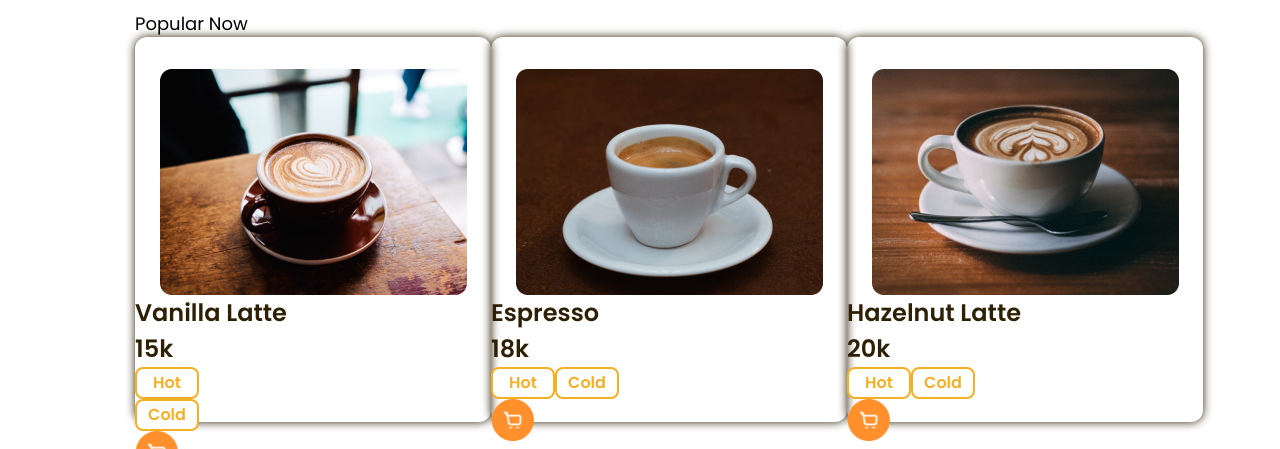
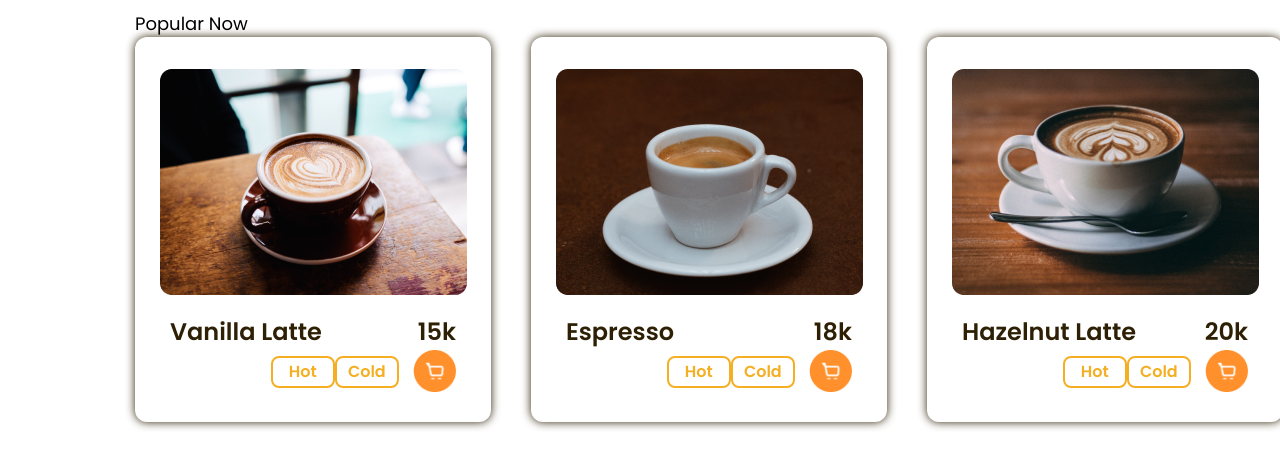
Before and after one commit to Linh13497/coffeshop, a website built with Vite: page coffe/index.html in a window 1280 px wide. Shown: the part 220-669 px from the top of the page. Built offline with nearby package versions, Linux system fonts and the light colour scheme.

Commit message:
Update style.css

```diff
--- a/coffe/style.css
+++ b/coffe/style.css
@@ -309,7 +309,7 @@ body {
 
 /* Menu Item  */
 
-.card-content-menu {
+.card-content {
   display: grid;
   grid-template-columns: 80% 20%;
   padding-top: 19px;
@@ -319,6 +319,7 @@ body {
 .grid-items {
   display: grid;
   grid-template-columns: 1fr 1fr 1fr ;
+  gap: 40px;
 }
 
 .card-holder {
@@ -333,34 +334,31 @@ body {
   margin-top: var(--size-600);
 }
 
-.card-content-menu > * {
+.card-content > * {
   display: flex;
   align-items: center;
   line-height: 36px;
 }
 
 
-.card-content-menu h5:nth-child(1){
+.card-content h5:nth-child(1){
   justify-content: flex-start;
 }
 
-.card-content-menu h5:nth-child(2){
+.card-content h5:nth-child(2){
   justify-content: flex-end;
 }
 
 
-.card-content-menu > div {
+.card-content > div {
   justify-content: flex-end;
 }
 
-.card-content-menu > p {
+.card-content > p {
   justify-content: flex-start;
   line-height: 21px;
 }
 
-.card-content-popular {
-  display: grid;
-  grid-template-columns: 80% 20%;
-  padding-top: 19px;
-  margin: 0px 35px;
+.drink-property {
+  position: relative;
 }
```
